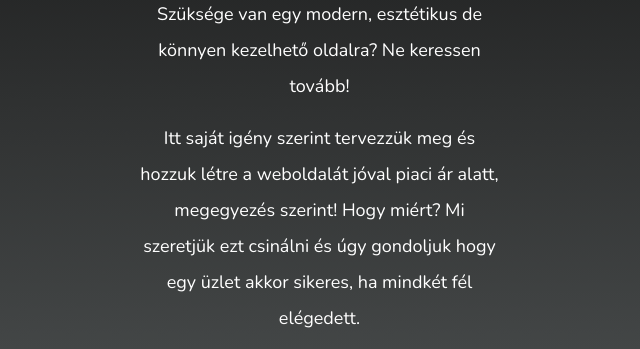
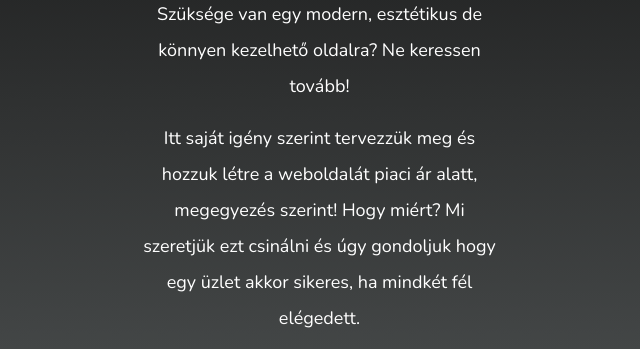
Before and after one commit to Sztebbrok/webdev, a plain HTML site: page index.html in a window 1280 px wide. Shown: the part 1360-1709 px from the top of the page, 616-1256 px from the left. Drawn offline with nearby package versions, Linux system fonts and the light colour scheme.

Commit message:
Update index.html

```diff
--- a/index.html
+++ b/index.html
@@ -82,8 +82,8 @@
                 <div class="row justify-content-center">
                     <div class="col-10 col-lg-8 blurb mb-5 mb-md-0">
                         <h2 class="text-center" id="firstH2">BEMUTATKOZÓ</h2>
-                        <p class="lead">Szüksége van egy modern, esztétikus de könnyen kezelhető oldalra? Ne keressen tovább!</p> <p>Itt saját igény szerint tervezzük meg és hozzuk létre
-                      a weboldalát jóval piaci ár alatt, megegyezés szerint! Hogy miért? Mi szeretjük ezt csinálni és úgy gondoljuk hogy egy üzlet akkor sikeres, ha mindkét fél elégedett.</p>
+                        <p>Szüksége van egy modern, esztétikus de könnyen kezelhető oldalra? Ne keressen tovább!</p> <p>Itt saját igény szerint tervezzük meg és hozzuk létre
+                      a weboldalát piaci ár alatt, megegyezés szerint! Hogy miért? Mi szeretjük ezt csinálni és úgy gondoljuk hogy egy üzlet akkor sikeres, ha mindkét fél elégedett.</p>
                             <p>Keressen tehát bizalommal a megadott elérhetőségeken, mondja el igényeit és a többit bízza ránk!</p>
                         </p>
                     </div>
```
